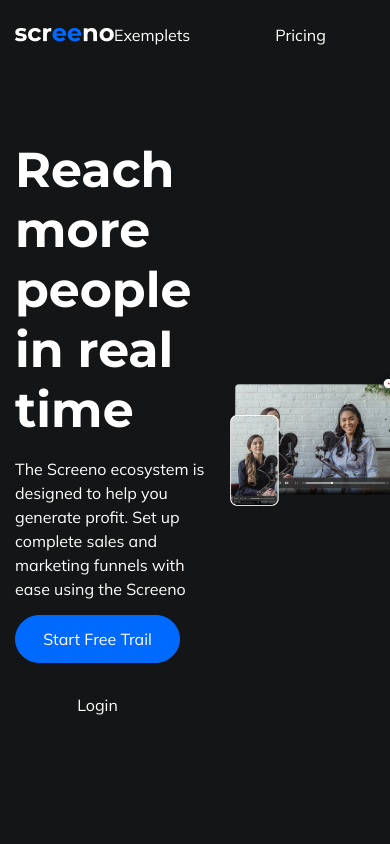
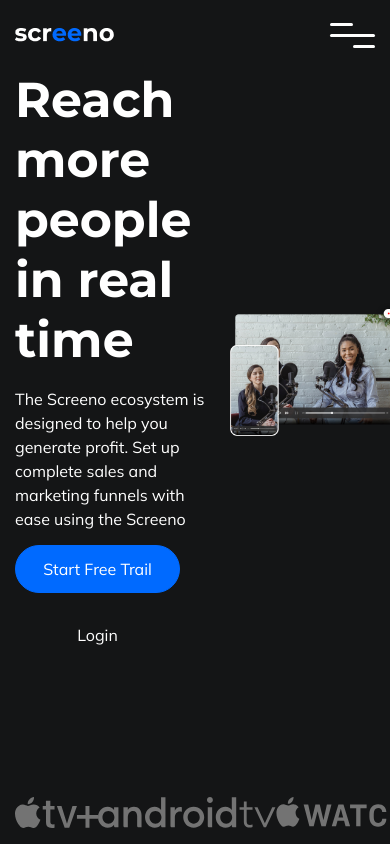
Before and after one commit to nurbolot143/screeno, a plain HTML site: page index.html in a window 390 px wide. Drawn offline with Linux system fonts and the light colour scheme.

Commit message:
finished header media styles

```diff
--- a/index.html
+++ b/index.html
@@ -23,8 +23,12 @@
             </ul>
           </nav>
           <div class="header__right">
-            <a href="#" class="header__login-btn login-btn">login</a>
+            <a href="#" class="header__login-btn">login</a>
             <a href="#" class="header__trial-btn trail-btn">Start free trail</a>
+          </div>
+
+          <div class="header__burger">
+            <span></span>
           </div>
         </div>
       </div>
@@ -660,5 +664,7 @@
         <p>&#x24B8; 2022 Screeno Ltd, All rights reserved</p>
       </div>
     </footer>
+
+    <script src="js/index.js"></script>
   </body>
 </html>
--- /dev/null
+++ b/js/index.js
@@ -0,0 +1,13 @@
+let burger = document.querySelector(".header__burger");
+let menu = document.querySelector(".menu");
+let btns = document.querySelector(".header__right");
+let loginBtn = document.querySelector(".header__login-btn");
+let body = document.querySelector("body");
+
+burger.addEventListener("click", () => {
+  burger.classList.toggle("header__burger_active");
+  menu.classList.toggle("menu_active");
+  btns.classList.toggle("header__right_active");
+  //   loginBtn.classList.toggle("login-btn");
+  body.classList.toggle("body_lock");
+});
--- a/scss/_globals.scss
+++ b/scss/_globals.scss
@@ -85,6 +85,10 @@ body {
 body {
   font-family: $main-font;
   background-color: $dark;
+
+  &_lock {
+    overflow: hidden;
+  }
 }
 
 .container {
--- /dev/null
+++ b/scss/_media.scss
@@ -0,0 +1,5 @@
+@mixin media($width) {
+  @media (max-width: #{$width}px) {
+    @content;
+  }
+}
--- a/scss/components/_header.scss
+++ b/scss/components/_header.scss
@@ -1,32 +1,176 @@
 @import "../vars";
+@import "../media";
 
 .header {
+  position: fixed;
+  top: 0;
+  left: 0;
+  width: 100%;
   color: $light;
   text-transform: capitalize;
+  z-index: 40;
+
+  &::before {
+    content: "";
+    position: absolute;
+    top: 0;
+    left: 0;
+    width: 100%;
+    height: 100%;
+    background-color: $dark;
+    z-index: 3;
+  }
 
   &__wrapper {
     height: 70px;
     display: flex;
     align-items: center;
+
+    @include media(630) {
+      justify-content: space-between;
+    }
   }
 
   &__logo {
     flex: 0 1 195px;
+    z-index: 4;
+    transition: all 0s ease 0.3s;
   }
 
   &__right {
+    @include media(970) {
+      flex: 1 1 auto;
+    }
+
+    @include media(630) {
+      padding: 5px 0;
+      position: fixed;
+      width: 100%;
+      bottom: -100%;
+      display: flex;
+      justify-content: center;
+      flex-wrap: wrap;
+      left: 0;
+      background-color: $light;
+      transition: all 0.3s ease 0.2s;
+    }
+
+    &_active {
+      bottom: 0;
+    }
+
+    z-index: 4;
   }
 
   &__login-btn {
-    margin: 0 26px 0 0;
+    text-transform: capitalize;
+    font-style: normal;
+    font-weight: 400;
+    font-size: 16px;
+    line-height: 150%;
+    margin: 0 85px 0 0;
+    color: inherit;
+    padding: 24px 0;
+    margin: 0 56px 0 0;
+
+    @include media(630) {
+      margin: 5px 30px;
+      display: inline-block;
+      padding: 10px 0;
+      min-width: 165px;
+      text-align: center;
+      border-radius: 37px;
+      border: none;
+      transition: 0.3s;
+
+      color: $dark;
+
+      &:hover {
+        border: 1px solid $dark;
+      }
+
+      &:active {
+        background-color: $dark;
+      }
+    }
   }
 
-  &__trial {
+  &__trial-btn {
+    @include media(630) {
+      margin: 5px 30px;
+
+      &:hover {
+        border: 1px solid $dark;
+        color: $dark;
+      }
+
+      &:active {
+        background-color: $dark;
+      }
+    }
+  }
+
+  &__burger {
+    z-index: 4;
+    display: none;
+
+    @include media(970) {
+      display: block;
+      position: relative;
+      width: 45px;
+      height: 25px;
+      cursor: pointer;
+
+      span {
+        top: 50%;
+        margin: -1.5px 0 0 0;
+        position: absolute;
+        width: 100%;
+        height: 3px;
+        border-radius: 2px;
+        background-color: $light;
+        transition: 0.5s;
+      }
+
+      &::before,
+      &::after {
+        position: absolute;
+        content: "";
+        width: 50%;
+        height: 3px;
+        border-radius: 2px;
+        background-color: $light;
+        transition: 0.3s;
+      }
+
+      &::before {
+        top: 0;
+        left: 0;
+      }
+
+      &::after {
+        bottom: 0;
+        right: 0;
+      }
+
+      &_active span {
+        transform: rotate(-45deg);
+      }
+
+      &_active::before {
+        transform: rotate(45deg) translateX(4px);
+      }
+
+      &_active::after {
+        transform: rotate(45deg) translateX(-4px);
+      }
+    }
   }
 }
 
 .menu {
   flex: 1 1 auto;
+  z-index: 4;
 
   &__list {
     display: flex;
@@ -48,4 +192,41 @@
       margin: 0;
     }
   }
+
+  @include media(970) {
+    position: fixed;
+    top: -100%;
+    left: 0;
+    width: 100%;
+    height: 100%;
+    background-color: $light;
+    color: $dark;
+    padding: 70px 10px 20px 10px;
+    transition: all 0.3s ease 0s;
+    overflow: auto;
+    z-index: 2;
+
+    &_active {
+      top: 0;
+    }
+
+    &__list {
+      flex-direction: column;
+      align-items: flex-start;
+      justify-content: flex-start;
+    }
+
+    &__item {
+      margin: 4px 0;
+      font-size: 25px;
+      width: 100%;
+      a {
+        padding: 5px 20px;
+      }
+    }
+  }
+
+  @include media(630) {
+    height: calc(100% - 35px);
+  }
 }
```
Also changed, not shown: css/style.min.css.
